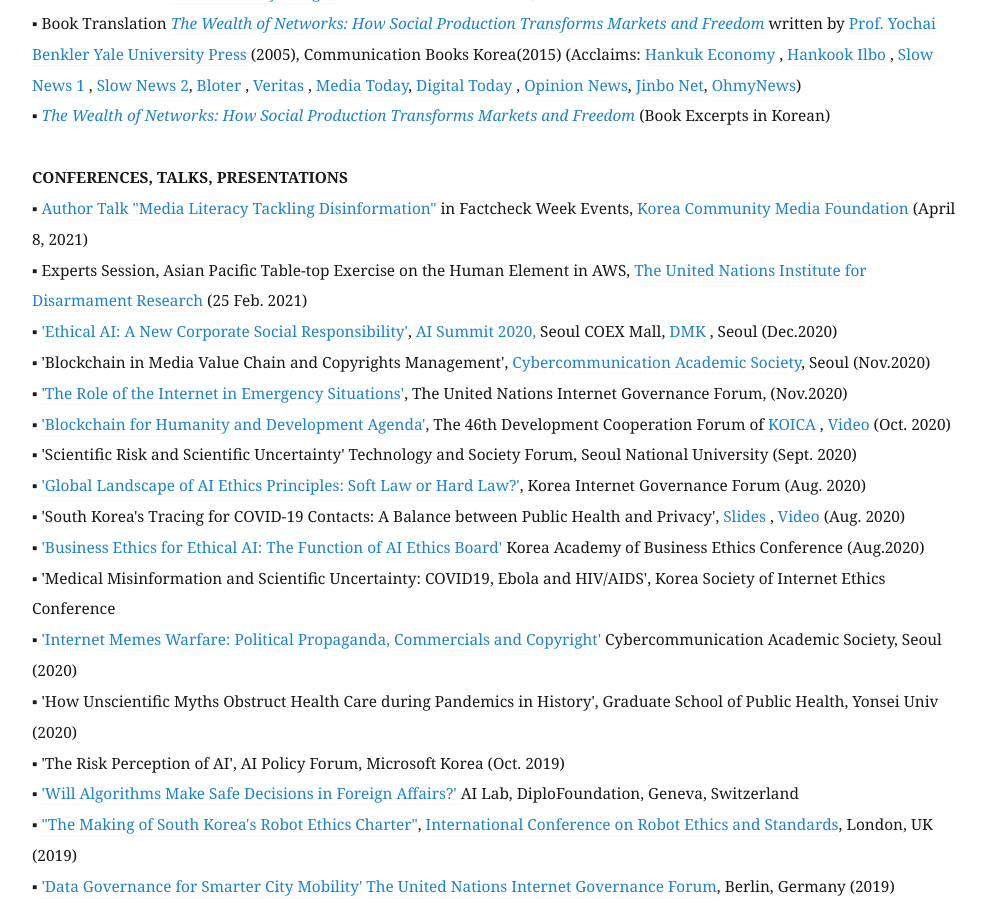
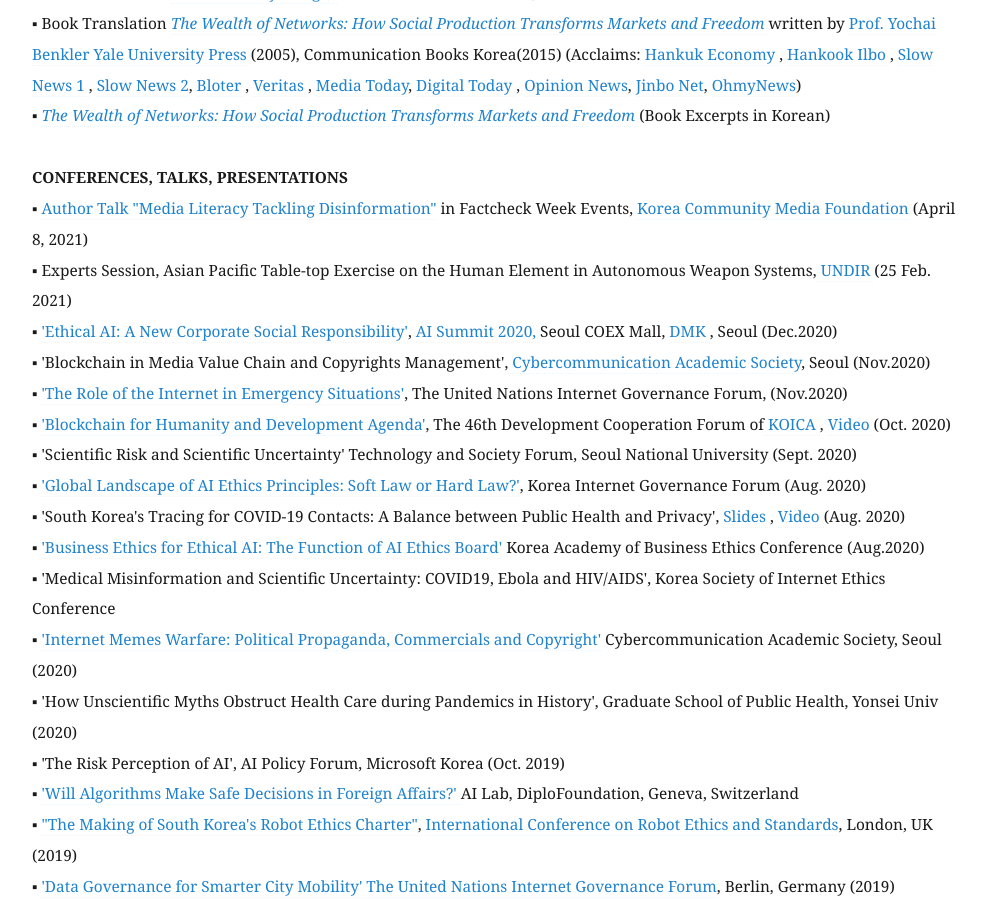
Before and after one commit to eunchangchoi/eunchangchoi.github.io, a Jekyll site: the page built from index.md, in a window 1280 px wide and 900 px high, scrolled down 2606 px. Shown: the whole window, without its empty margins (68-1054 px from the left). Built offline with Jekyll 4.4.1, drawn with Linux system fonts in a browser that asks for light colours.

Commit message:
Update index.md

```diff
--- a/index.md
+++ b/index.md
@@ -51,7 +51,7 @@
 <br>
  <strong> CONFERENCES, TALKS, PRESENTATIONS </strong> <br>
 ▪  <a href="http://www.mediaus.co.kr/news/articleView.html?idxno=209083"> Author Talk "Media Literacy Tackling Disinformation"</a> in Factcheck Week Events, <a href="https://edu.kcmf.or.kr/main/index.jsp"> Korea Community Media Foundation</a> (April 8, 2021) <br>
-▪  Experts Session, Asian Pacific Table-top Exercise on the Human Element in AWS, <a href="http://unidir.org"> The United Nations Institute for Disarmament Research </a> (25 Feb. 2021)<br>
+▪  Experts Session, Asian Pacific Table-top Exercise on the Human Element in Autonomous Weapon Systems,<a href="http://unidir.org"> UNDIR </a> (25 Feb. 2021)<br>
 ▪  <a href="https://aisummit.co.kr/ais2020_eun-chang-choi/?lang=en">'Ethical AI: A New Corporate Social Responsibility'</a>, <a href="https://aisummit.co.kr/?lang=en"> AI Summit 2020, </a> Seoul COEX Mall, <a href="https://www.digitalmarketingkorea.co.kr"> DMK </a>, Seoul (Dec.2020)<br>
 ▪ 'Blockchain in Media Value Chain and Copyrights Management',<a href="http://www.cybercom.or.kr/?m=bbs&bid=notice_&uid=1134"> Cybercommunication Academic Society</a>, Seoul (Nov.2020)<br>
 ▪  <a href="https://www.intgovforum.org/multilingual/content/igf-2020-main-session-nris-role-of-the-internet-in-emergency-situations">'The Role of the Internet in Emergency Situations'</a>, The United Nations Internet Governance Forum, (Nov.2020) <br>
```
